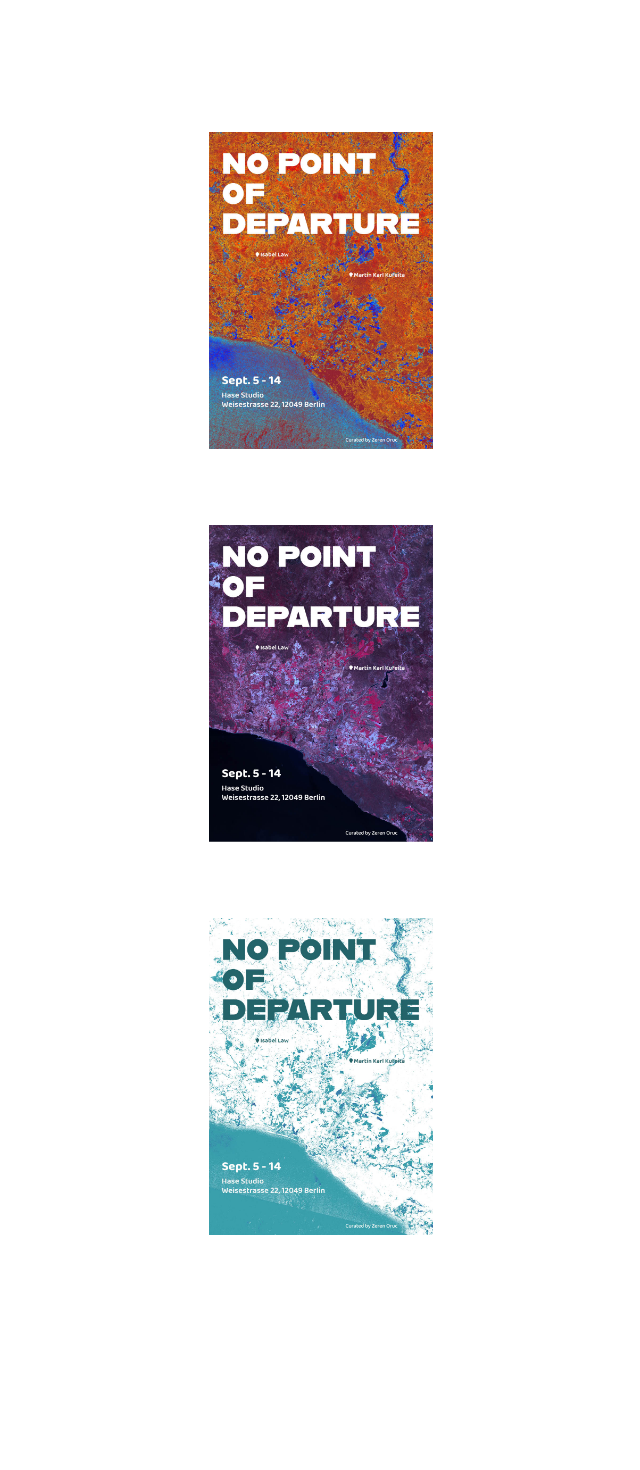
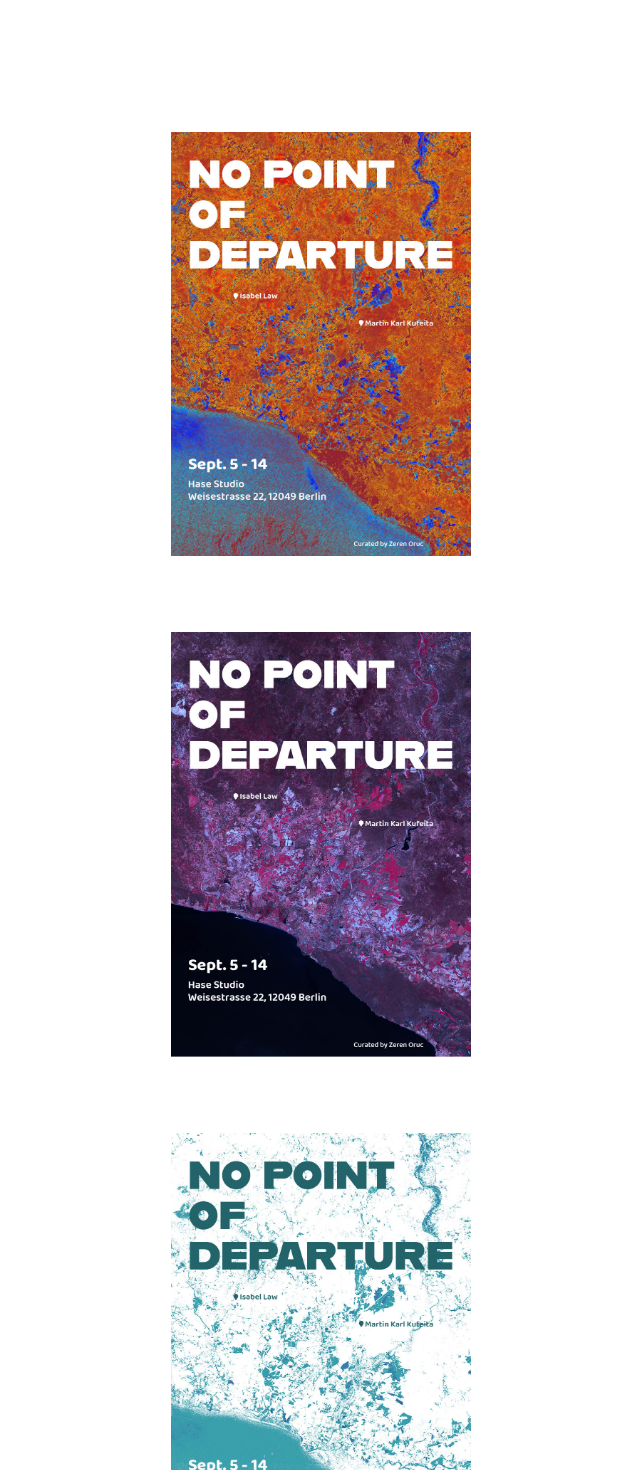
Before and after one commit to theanthonybrooks/npod, a Next.js app: page / in a window 1280 px wide. Shown: the part 3980-5450 px from the top of the page, without its empty margins (319-959 px from the left). Built offline with nearby package versions, Linux system fonts and the light colour scheme; a web font is replaced by a local one.

Commit message:
wip: poster styling

```diff
--- a/src/app/page.tsx
+++ b/src/app/page.tsx
@@ -365,7 +365,7 @@ export default function Home() {
               </div>
               <div
                 className={cn(
-                  "3xl:grid 3xl:grid-cols-[max-content_auto] flex w-full flex-col gap-y-6",
+                  "flex w-full flex-col gap-y-6 xl:grid xl:grid-cols-[max-content_auto]",
                 )}
               >
                 <div
@@ -379,7 +379,7 @@ export default function Home() {
                       width={300}
                       height={400}
                       alt="poster 1"
-                      className={cn("max-w-[14em] 2xl:max-w-none")}
+                      className={cn("3xl:max-w-none xl:max-w-[11em]")}
                     />
                     <p className={cn("!font-ubuntu font-medium")}>
                       Moisture Index
@@ -391,7 +391,7 @@ export default function Home() {
                       width={300}
                       height={400}
                       alt="poster 2"
-                      className={cn("max-w-[14em] 2xl:max-w-none")}
+                      className={cn("3xl:max-w-none xl:max-w-[11em]")}
                     />
                     <p className={cn("!font-ubuntu font-medium")}>
                       Moisture Stress
@@ -403,7 +403,7 @@ export default function Home() {
                       width={300}
                       height={400}
                       alt="poster 3"
-                      className={cn("max-w-[14em] 2xl:max-w-none")}
+                      className={cn("3xl:max-w-none xl:max-w-[11em]")}
                     />
                     <p className={cn("!font-ubuntu font-medium")}>
                       False Color
```
